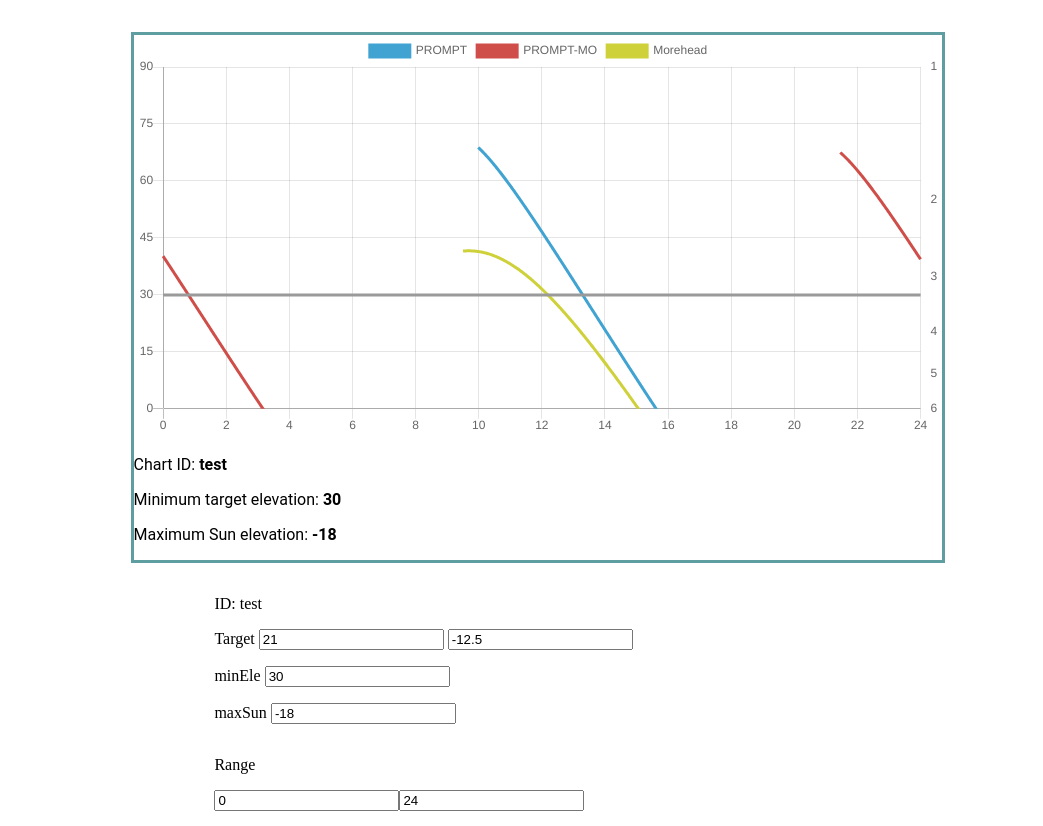
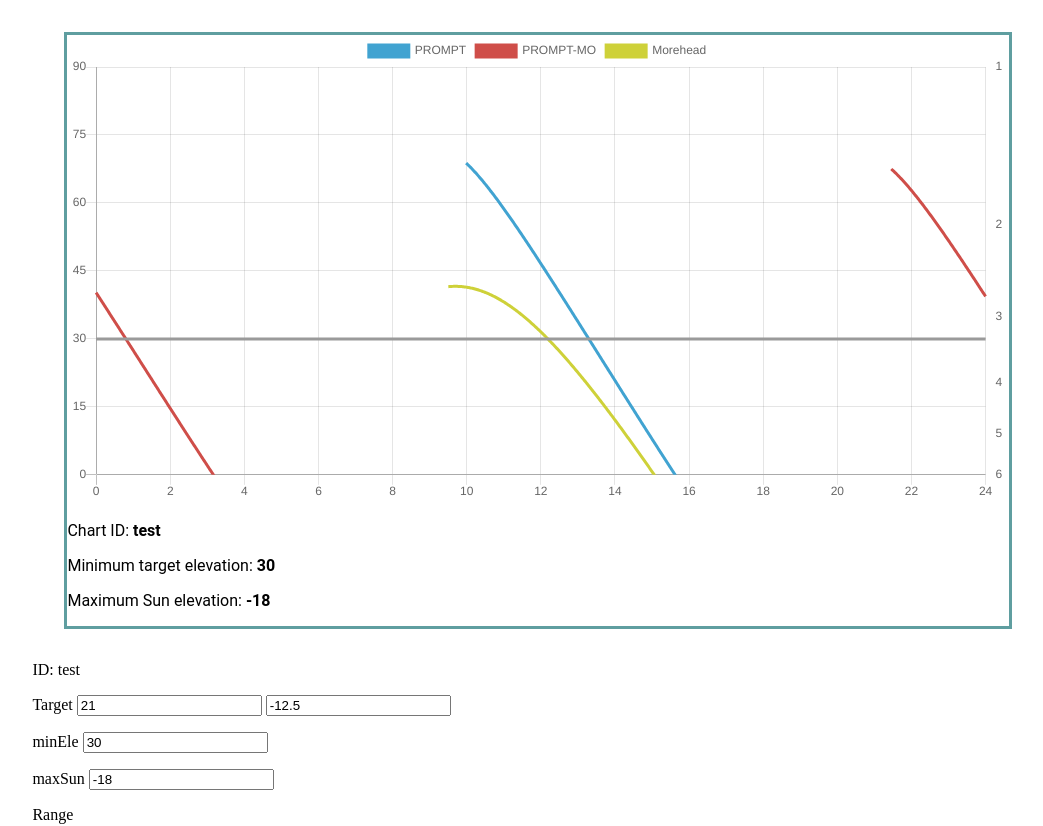
Before and after one commit to shengjiex98/skynet-components, a Vue app: page / in a window 1280 px wide. Shown: the top 826 px of the page, without its empty margins (102-1145 px from the left). Built offline with nearby package versions, Linux system fonts and the light colour scheme.

Commit message:
Minor change to presentation page App.vue

```diff
--- a/src/App.vue
+++ b/src/App.vue
@@ -1,6 +1,5 @@
 <template>
-    <div>
-        <!-- {{ planetData.options }} -->
+    <div id="vis-chart">
         <VisibilityChart
             :chartId="chartId"
             :target="target"
@@ -84,7 +83,7 @@ export default class App extends Vue {
 </script>
 
 <style scoped>
-div {
+#vis-chart {
     width: 80%;
     margin: 2em auto;
 }
```
